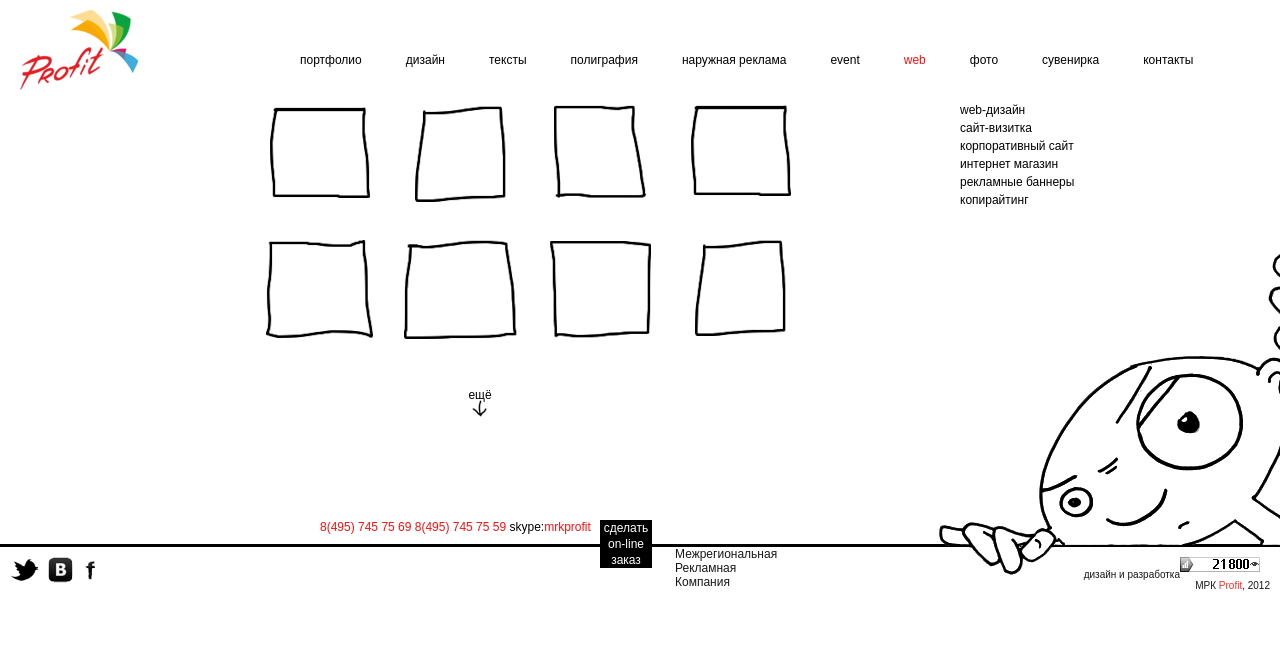
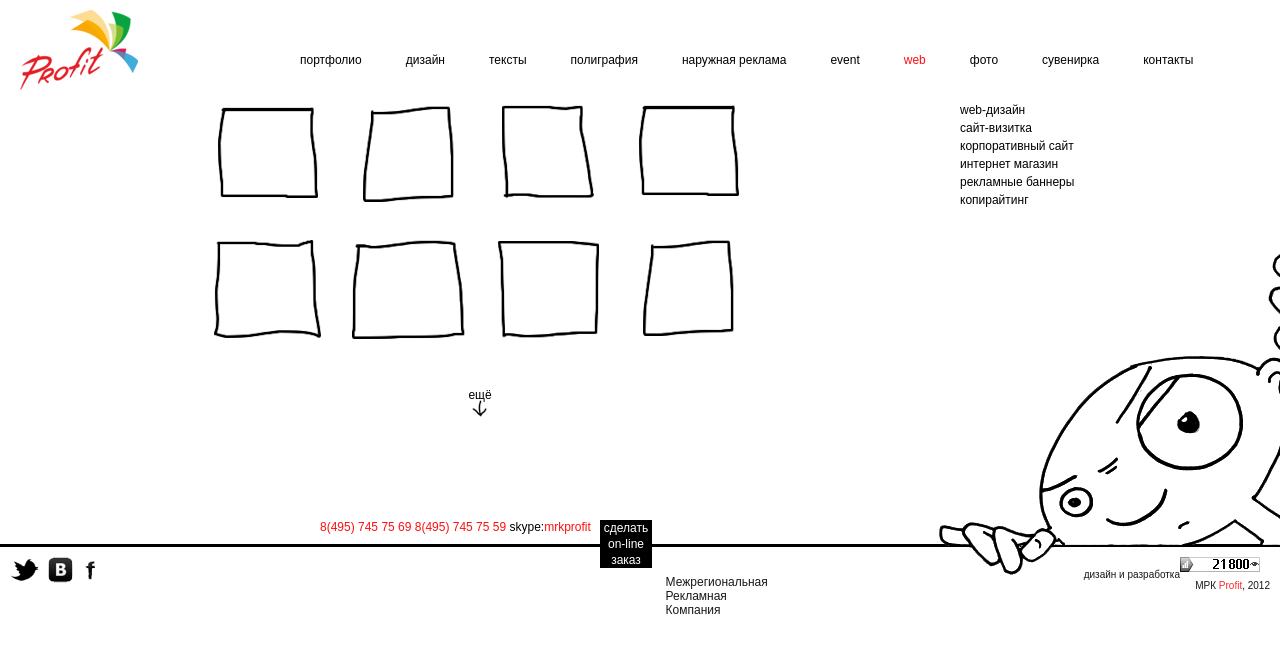
Before and after one commit to shadx/Profit, a plain HTML site: page web.html in a window 1280 px wide. Drawn offline with Linux system fonts and the light colour scheme.

Commit message:
FIX web.html
Signed-off-by: eldar <eldar@shadx.net>

```diff
--- a/css/main.css
+++ b/css/main.css
@@ -35,7 +35,9 @@ A:hover {
 }
 
 /*web go*/
-
+#wrapper_web {
+  min-width: 1000px;
+}
 #header .logo_web {
   display: block;
 	position: absolute;
@@ -52,12 +54,12 @@ A:hover {
 }
 #inner_web .web_left {
 	text-align: center;
-	margin: 0 0 0 0;
 	overflow: hidden;
+	width: 44%;
+	margin: 0 auto;
 }
 #inner_web .web_left .block_items {
   overflow: hidden;
-  margin: 0 100px 0 250px;
 }
 #inner_web .web_left .item {
   width: 130px;
@@ -262,7 +264,7 @@ A:hover {
 }
 #footer .footer_firm {
   float: right;
-	width: 605px;
+	width: 48%;
 	font: 12px arial;
 	color: #181818;
 	overflow: hidden;
--- a/web.html
+++ b/web.html
@@ -11,7 +11,7 @@
   <link href="css/main.css" rel="stylesheet" type="text/css" media="screen" />
 </head>
 <body>
-	<div id="wrapper">
+	<div id="wrapper_web">
     <div id="header">
 			<a class="logo_web" href="#"></a>
 			<div class="menu">
@@ -59,7 +59,7 @@
 				  <img src="tmp/reitings.jpg" alt="" title="" /><br />
 				  <br />дизайн и разработка МРК <a href="#">Profit</a>, 2012
 				</div>
-				Межрегиональная<br /> Рекламная<br /> Компания
+				<br /><br />Межрегиональная<br /> Рекламная<br /> Компания
 			</div>
 			<a href="#"><img src="images/t_vk_f.png" alt="" title="" /></a>
 		</div>
```
